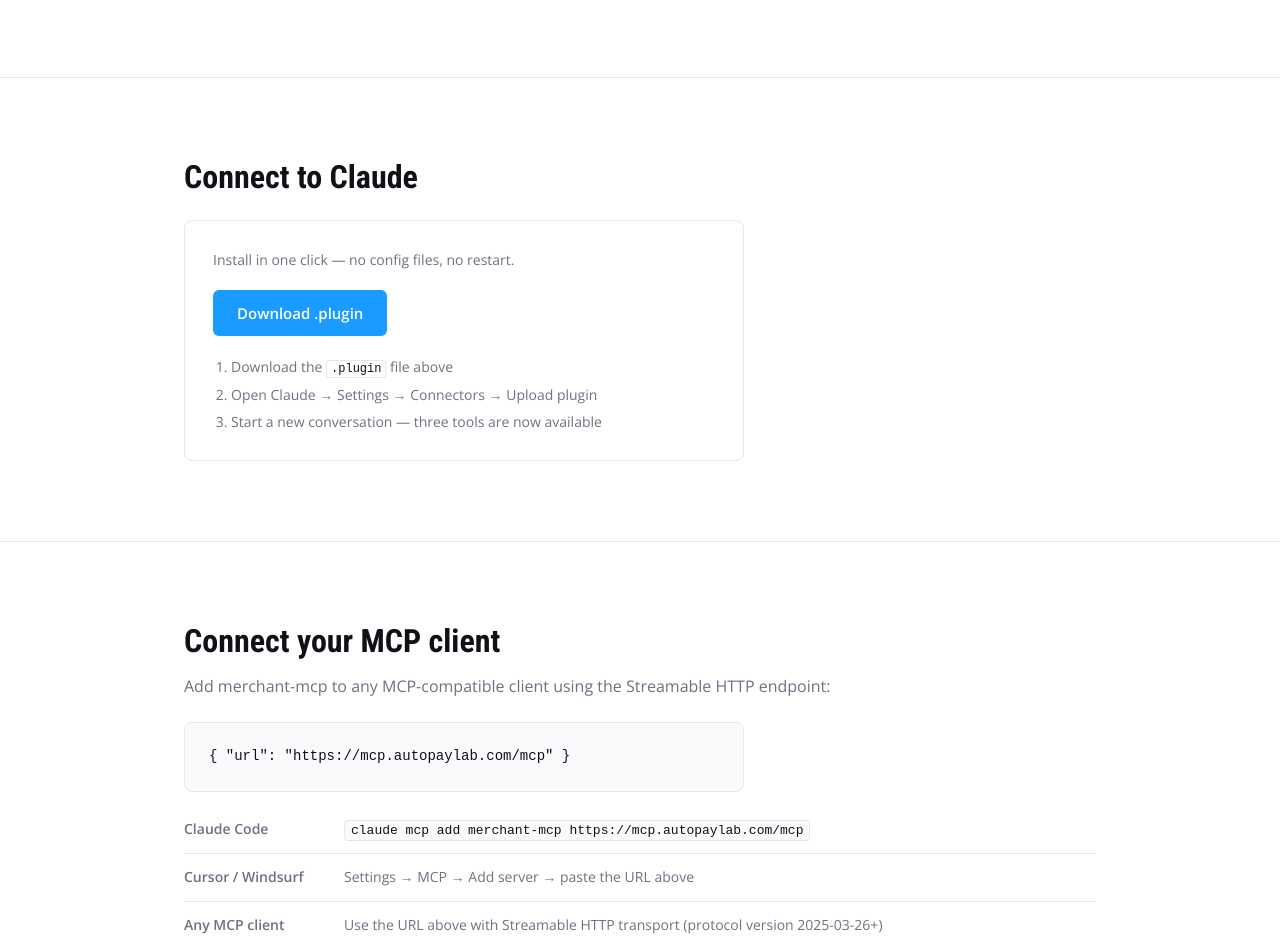
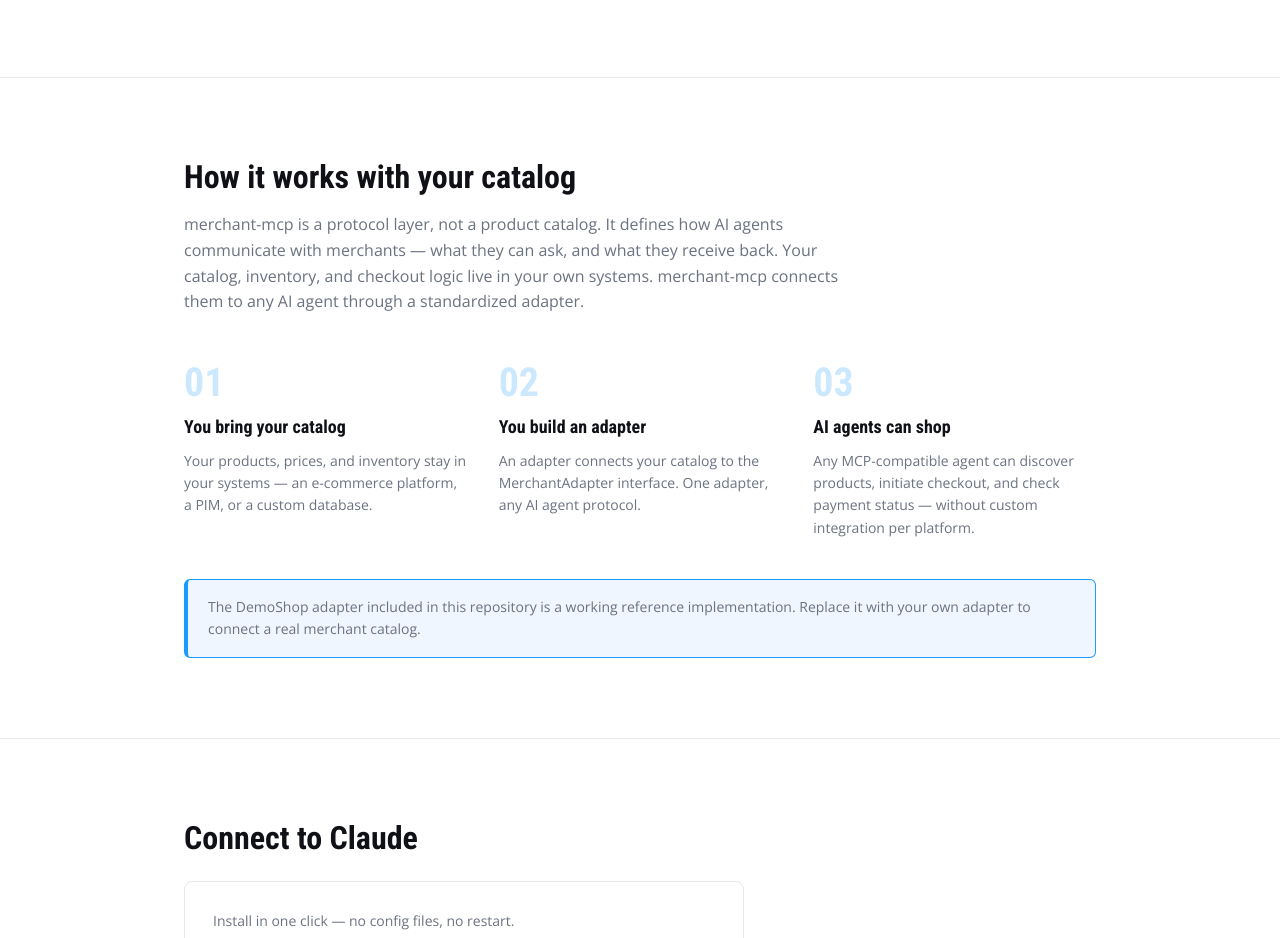
Before and after one commit to autopaylab/merchant-mcp, a website: page public/index.html in a window 1280 px wide. Shown: the part 1546-2484 px from the top of the page. Drawn offline with nearby package versions, Linux system fonts and the light colour scheme.

Commit message:
feat: add how it works with your catalog section

```diff
--- a/public/index.html
+++ b/public/index.html
@@ -233,6 +233,61 @@
       color: var(--text-primary);
     }
 
+    /* ── How it works ────────────────────────── */
+    .how-works {
+      padding: var(--section-v) 0;
+      border-top: 1px solid var(--border);
+    }
+
+    .how-works h2 { margin-bottom: 16px; }
+
+    .how-works-intro {
+      color: var(--text-secondary);
+      max-width: 680px;
+      margin-bottom: 48px;
+    }
+
+    .steps {
+      display: grid;
+      grid-template-columns: repeat(3, 1fr);
+      gap: 32px;
+      margin-bottom: 40px;
+    }
+
+    .step-number {
+      font-family: 'Roboto Condensed', sans-serif;
+      font-size: 40px;
+      font-weight: 700;
+      color: var(--accent);
+      opacity: 0.22;
+      line-height: 1;
+      margin-bottom: 10px;
+    }
+
+    .step h3 {
+      font-family: 'Roboto Condensed', sans-serif;
+      font-size: 18px;
+      font-weight: 700;
+      margin-bottom: 8px;
+    }
+
+    .step p {
+      font-size: 14px;
+      color: var(--text-secondary);
+      line-height: 1.6;
+    }
+
+    .callout {
+      background: #EFF6FF;
+      border: 1px solid #199BFF;
+      border-left: 4px solid #199BFF;
+      border-radius: 6px;
+      padding: 16px 20px;
+      font-size: 14px;
+      color: var(--text-secondary);
+      line-height: 1.6;
+    }
+
     /* ── Connect to Claude ────────────────────── */
     .claude-connect {
       padding: var(--section-v) 0;
@@ -414,6 +469,8 @@
 
       .cards { grid-template-columns: 1fr; }
 
+      .steps { grid-template-columns: 1fr; gap: 24px; }
+
       .footer-inner { flex-direction: column; gap: 14px; text-align: center; }
     }
   </style>
@@ -505,6 +562,34 @@
     </div>
   </section>
 
+  <!-- How it works -->
+  <section class="how-works">
+    <div class="container">
+      <h2>How it works with your catalog</h2>
+      <p class="how-works-intro">merchant-mcp is a protocol layer, not a product catalog. It defines how AI agents communicate with merchants — what they can ask, and what they receive back. Your catalog, inventory, and checkout logic live in your own systems. merchant-mcp connects them to any AI agent through a standardized adapter.</p>
+      <div class="steps">
+        <div class="step">
+          <div class="step-number">01</div>
+          <h3>You bring your catalog</h3>
+          <p>Your products, prices, and inventory stay in your systems — an e-commerce platform, a PIM, or a custom database.</p>
+        </div>
+        <div class="step">
+          <div class="step-number">02</div>
+          <h3>You build an adapter</h3>
+          <p>An adapter connects your catalog to the MerchantAdapter interface. One adapter, any AI agent protocol.</p>
+        </div>
+        <div class="step">
+          <div class="step-number">03</div>
+          <h3>AI agents can shop</h3>
+          <p>Any MCP-compatible agent can discover products, initiate checkout, and check payment status — without custom integration per platform.</p>
+        </div>
+      </div>
+      <div class="callout">
+        The DemoShop adapter included in this repository is a working reference implementation. Replace it with your own adapter to connect a real merchant catalog.
+      </div>
+    </div>
+  </section>
+
   <!-- Connect to Claude -->
   <section class="claude-connect">
     <div class="container">
```
